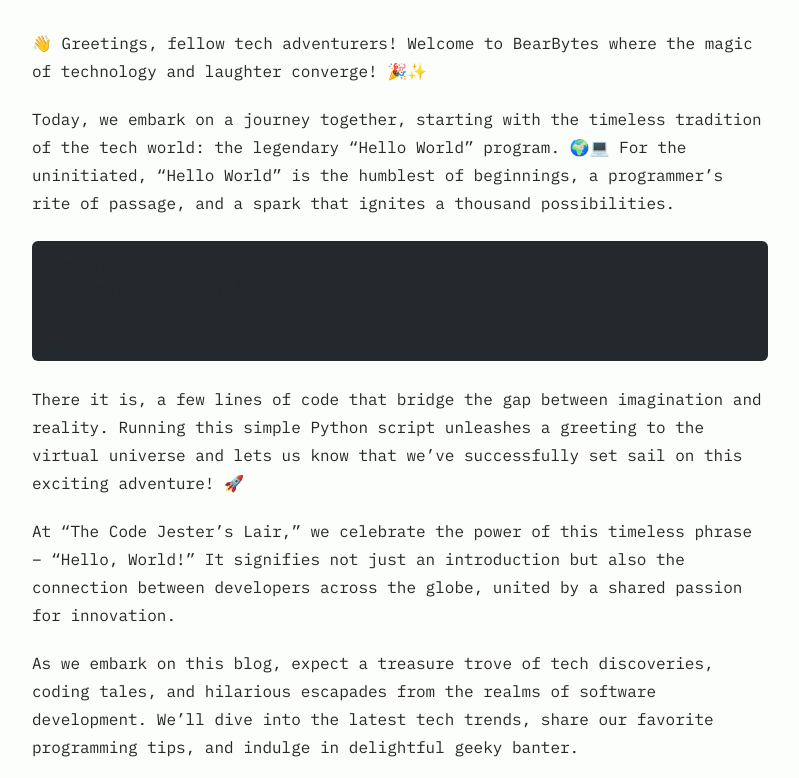
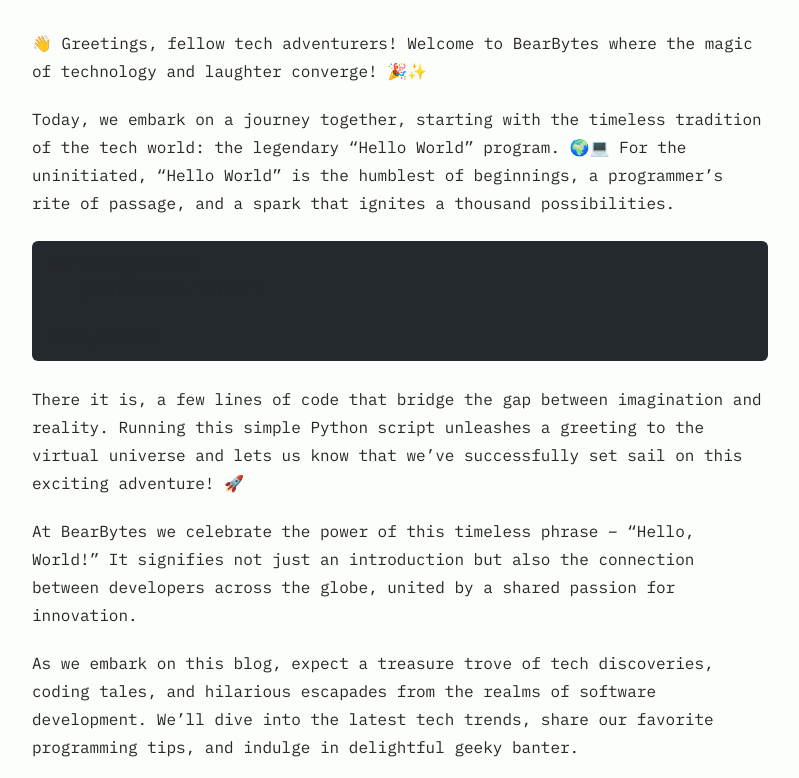
Before and after one commit to BearBytesDev/bearbytesdev.github.io, an Astro site: page /posts/hello-world in a window 1280 px wide. Shown: the part 236-1014 px from the top of the page, without its empty margins (240-1039 px from the left). Built offline with nearby package versions, Linux system fonts and the light colour scheme; Astro itself is replaced by a stand-in of ours; some packages are replaced by stand-ins of ours; code samples lack their colours.

Commit message:
Update hello-world.md

```diff
--- a/src/content/blog/hello-world.md
+++ b/src/content/blog/hello-world.md
@@ -25,7 +25,7 @@ hello_world()
 
 There it is, a few lines of code that bridge the gap between imagination and reality. Running this simple Python script unleashes a greeting to the virtual universe and lets us know that we've successfully set sail on this exciting adventure! 🚀
 
-At "The Code Jester's Lair," we celebrate the power of this timeless phrase – "Hello, World!" It signifies not just an introduction but also the connection between developers across the globe, united by a shared passion for innovation.
+At BearBytes we celebrate the power of this timeless phrase – "Hello, World!" It signifies not just an introduction but also the connection between developers across the globe, united by a shared passion for innovation.
 
 As we embark on this blog, expect a treasure trove of tech discoveries, coding tales, and hilarious escapades from the realms of software development. We'll dive into the latest tech trends, share our favorite programming tips, and indulge in delightful geeky banter.
 
```
